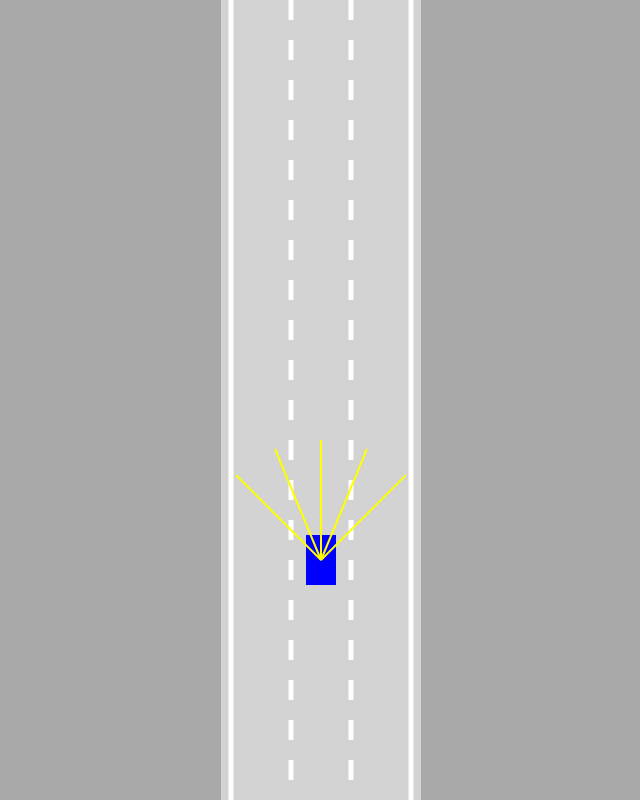
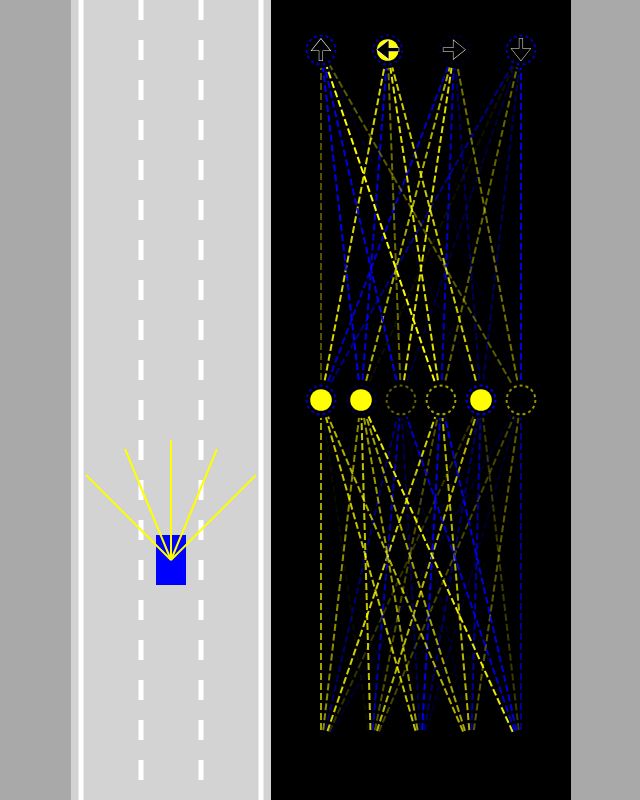
Before and after one commit to Matteo-Ricciotti/self-driving-car, a website with bundled scripts: page index.html in a window 1280 px wide. Shown: the whole page, without its empty margins (319-959 px from the left). Built offline with nearby package versions, Linux system fonts and the light colour scheme.

Commit message:
neural network and visualization

```diff
--- a/css/style.css
+++ b/css/style.css
@@ -12,6 +12,10 @@ body {
   overflow: hidden;
 }
 
-canvas {
+#car-canvas {
   background-color: lightgray;
 }
+
+#network-canvas {
+  background-color: black;
+}
--- a/index.html
+++ b/index.html
@@ -8,6 +8,7 @@
     <title>Self Driving Car</title>
   </head>
   <body>
-    <canvas></canvas>
+    <canvas id="car-canvas"></canvas>
+    <canvas id="network-canvas"></canvas>
   </body>
 </html>
--- /dev/null
+++ b/src/Visualizer.mjs
@@ -0,0 +1,125 @@
+import Level from './level.mjs';
+import NeuralNetwork from './neural-network.mjs';
+import { getRGBA, lerp } from './utils.mjs';
+
+class Visualizer {
+  /**
+   * @param {CanvasRenderingContext2D} ctx
+   * @param {NeuralNetwork} network
+   */
+  static drawNetwork(ctx, network) {
+    const margin = 50;
+
+    const left = margin;
+    const top = margin;
+    const width = ctx.canvas.width - margin * 2;
+    const height = ctx.canvas.height - margin * 2;
+
+    const levelHeight = height / network.levels.length;
+
+    for (let i = network.levels.length - 1; i >= 0; i--) {
+      const levelTop =
+        top +
+        lerp(
+          height - levelHeight,
+          0,
+          network.levels.length == 1 ? 0.5 : i / (network.levels.length - 1),
+        );
+
+      ctx.setLineDash([7, 3]);
+
+      Visualizer.drawLevel(
+        ctx,
+        network.levels[i],
+        left,
+        levelTop,
+        width,
+        levelHeight,
+        i == network.levels.length - 1 ? ['🠉', '🠈', '🠊', '🠋'] : [],
+      );
+    }
+  }
+
+  /**
+   * @param {CanvasRenderingContext2D} ctx
+   * @param {Level} level
+   * @param {number} left
+   * @param {number} top
+   * @param {number} width
+   * @param {number} height
+   * @param {any[]} outputLabels
+   */
+  static drawLevel(ctx, level, left, top, width, height, outputLabels) {
+    const right = left + width;
+    const bottom = top + height;
+
+    const { inputs, outputs, weights, biases } = level;
+
+    for (let i = 0; i < inputs.length; i++) {
+      for (let j = 0; j < outputs.length; j++) {
+        ctx.beginPath();
+        ctx.moveTo(Visualizer.#getNodeX(inputs, i, left, right), bottom);
+        ctx.lineTo(Visualizer.#getNodeX(outputs, j, left, right), top);
+        ctx.lineWidth = 2;
+        ctx.strokeStyle = getRGBA(weights[i][j]);
+        ctx.stroke();
+      }
+    }
+
+    const nodeRadius = 18;
+    for (let i = 0; i < inputs.length; i++) {
+      const x = Visualizer.#getNodeX(inputs, i, left, right);
+      ctx.beginPath();
+      ctx.arc(x, bottom, nodeRadius, 0, Math.PI * 2);
+      ctx.fillStyle = 'black';
+      ctx.fill();
+      ctx.beginPath();
+      ctx.arc(x, bottom, nodeRadius * 0.6, 0, Math.PI * 2);
+      ctx.fillStyle = getRGBA(inputs[i]);
+      ctx.fill();
+    }
+
+    for (let i = 0; i < outputs.length; i++) {
+      const x = Visualizer.#getNodeX(outputs, i, left, right);
+      ctx.beginPath();
+      ctx.arc(x, top, nodeRadius, 0, Math.PI * 2);
+      ctx.fillStyle = 'black';
+      ctx.fill();
+      ctx.beginPath();
+      ctx.arc(x, top, nodeRadius * 0.6, 0, Math.PI * 2);
+      ctx.fillStyle = getRGBA(outputs[i]);
+      ctx.fill();
+
+      ctx.beginPath();
+      ctx.lineWidth = 2;
+      ctx.arc(x, top, nodeRadius * 0.8, 0, Math.PI * 2);
+      ctx.strokeStyle = getRGBA(biases[i]);
+      ctx.setLineDash([3, 3]);
+      ctx.stroke();
+      ctx.setLineDash([]);
+
+      if (outputLabels[i]) {
+        ctx.beginPath();
+        ctx.textAlign = 'center';
+        ctx.textBaseline = 'middle';
+        ctx.fillStyle = 'black';
+        ctx.strokeStyle = 'white';
+        ctx.font = nodeRadius * 1.5 + 'px Arial';
+        ctx.fillText(outputLabels[i], x, top + nodeRadius * 0.1);
+        ctx.lineWidth = 0.5;
+        ctx.strokeText(outputLabels[i], x, top + nodeRadius * 0.1);
+      }
+    }
+  }
+
+  /**
+   * @param {string | any[]} nodes
+   * @param {number} index
+   * @param {any} left
+   * @param {any} right
+   */
+  static #getNodeX(nodes, index, left, right) {
+    return lerp(left, right, nodes.length == 1 ? 0.5 : index / (nodes.length - 1));
+  }
+}
+export default Visualizer;
--- a/src/car.mjs
+++ b/src/car.mjs
@@ -1,4 +1,5 @@
 import Controls from './controls.mjs';
+import NeuralNetwork from './neural-network.mjs';
 import Sensor from './sensor.mjs';
 import { polysIntersect } from './utils.mjs';
 
@@ -8,7 +9,7 @@ class Car {
    * @param {number} y
    * @param {number} width
    * @param {number} height
-   * @param {'KEYS' | 'DUMMY'} controlType
+   * @param {'KEYS' | 'DUMMY' | 'AI'} controlType
    * @param {number} maxSpeed
    */
   constructor(x, y, width, height, controlType, maxSpeed = 5) {
@@ -32,8 +33,11 @@ class Car {
     this.controlType = controlType;
     this.controls = new Controls(controlType);
 
+    this.useBrain = controlType === 'AI';
+
     if (controlType !== 'DUMMY') {
       this.sensors = new Sensor(this);
+      this.brain = new NeuralNetwork([this.sensors.rayCount, 6, 4]);
     }
   }
 
@@ -51,6 +55,16 @@ class Car {
 
     if (this.sensors) {
       this.sensors.update(roadBorders, traffic);
+
+      const offsets = this.sensors.readings.map((s) => (s == null ? 0 : 1 - s.offset));
+      const outputs = NeuralNetwork.feedForward(offsets, this.brain);
+
+      if (this.useBrain) {
+        this.controls.forward = outputs[0];
+        this.controls.left = outputs[1];
+        this.controls.right = outputs[2];
+        this.controls.reverse = outputs[3];
+      }
     }
   };
 
--- a/src/controls.mjs
+++ b/src/controls.mjs
@@ -5,7 +5,7 @@ class Controls {
   reverse = false;
 
   /**
-   * @param {'KEYS' | 'DUMMY'} controlType
+   * @param {'KEYS' | 'DUMMY' | 'AI'} controlType
    */
   constructor(controlType) {
     switch (controlType) {
--- /dev/null
+++ b/src/level.mjs
@@ -0,0 +1,62 @@
+class Level {
+  /**
+   * @param {number} inputCount
+   * @param {number} outputCount
+   */
+  constructor(inputCount, outputCount) {
+    this.inputs = new Array(inputCount);
+    this.outputs = new Array(outputCount);
+
+    this.biases = new Array(outputCount);
+    this.weights = [];
+
+    for (let i = 0; i < inputCount; i++) {
+      this.weights[i] = new Array(outputCount);
+    }
+
+    Level.#randomize(this);
+  }
+
+  /**
+   * @param {Level} level
+   */
+  static #randomize = (level) => {
+    for (let i = 0; i < level.inputs.length; i++) {
+      for (let j = 0; j < level.outputs.length; j++) {
+        level.weights[i][j] = Math.random() * 2 - 1;
+      }
+    }
+
+    for (let i = 0; i < level.biases.length; i++) {
+      level.biases[i] = Math.random() * 2 - 1;
+    }
+  };
+
+  /**
+   * @param {Array<any>} givenInputs
+   * @param {Level} level
+   */
+  static feedForward = (givenInputs, level) => {
+    for (let i = 0; i < level.inputs.length; i++) {
+      level.inputs[i] = givenInputs[i];
+    }
+
+    for (let i = 0; i < level.outputs.length; i++) {
+      let sum = 0;
+
+      for (let j = 0; j < level.inputs.length; j++) {
+        sum += level.inputs[j] * level.weights[j][i];
+      }
+
+      if (sum > level.biases[i]) {
+        level.outputs[i] = 1;
+      } else {
+        level.outputs[i] = 0;
+      }
+    }
+
+    return level.outputs;
+  };
+}
+
+export default Level;
--- /dev/null
+++ b/src/neural-network.mjs
@@ -0,0 +1,30 @@
+import Level from './level.mjs';
+
+class NeuralNetwork {
+  /**
+   * @param {Array<number>} neuronCounts
+   */
+  constructor(neuronCounts) {
+    this.levels = [];
+
+    for (let i = 0; i < neuronCounts.length - 1; i++) {
+      this.levels.push(new Level(neuronCounts[i], neuronCounts[i + 1]));
+    }
+  }
+
+  /**
+   * @param {Array<any>} givenInputs
+   * @param {NeuralNetwork} network
+   */
+  static feedForward = (givenInputs, network) => {
+    let outputs = Level.feedForward(givenInputs, network.levels[0]);
+
+    for (let i = 1; i < network.levels.length; i++) {
+      outputs = Level.feedForward(outputs, network.levels[i]);
+    }
+
+    return outputs;
+  };
+}
+
+export default NeuralNetwork;
--- a/src/script.mjs
+++ b/src/script.mjs
@@ -1,37 +1,49 @@
+import Visualizer from './Visualizer.mjs';
 import Car from './car.mjs';
 import Road from './road.mjs';
-import { resetCanvas } from './utils.mjs';
+import { resetCarCanvas, resetNetworkCanvas } from './utils.mjs';
 
-const canvas = document.querySelector('canvas');
-const ctx = canvas.getContext('2d');
+/** @type {HTMLCanvasElement} */
+const carCanvas = document.querySelector('#car-canvas');
+/** @type {HTMLCanvasElement} */
+const networkCanvas = document.querySelector('#network-canvas');
 
-resetCanvas(canvas);
+const carCtx = carCanvas.getContext('2d');
+const networkCtx = networkCanvas.getContext('2d');
 
-const road = new Road(canvas.width / 2, canvas.width * 0.9);
-const car = new Car(road.getLaneCenter(1), 100, 30, 50, 'KEYS');
+resetCarCanvas(carCanvas);
+resetNetworkCanvas(networkCanvas);
+
+const road = new Road(carCanvas.width / 2, carCanvas.width * 0.9);
+const car = new Car(road.getLaneCenter(1), 100, 30, 50, 'AI');
 const traffic = [new Car(road.getLaneCenter(1), -100, 30, 50, 'DUMMY', 3)];
 
-const loop = () => {
+const loop = (time) => {
   for (let i = 0; i < traffic.length; ++i) {
-    traffic[i].update(ctx, road.borders, []);
+    traffic[i].update(carCtx, road.borders, []);
   }
 
-  car.update(ctx, road.borders, traffic);
+  car.update(carCtx, road.borders, traffic);
 
-  resetCanvas(canvas);
+  resetCarCanvas(carCanvas);
+  resetNetworkCanvas(networkCanvas);
 
-  ctx.save();
-  ctx.translate(0, -car.y + canvas.height * 0.7);
+  carCtx.save();
+  carCtx.translate(0, -car.y + carCanvas.height * 0.7);
 
-  road.draw(ctx);
+  road.draw(carCtx);
 
   for (let i = 0; i < traffic.length; ++i) {
-    traffic[i].draw(ctx, 'red');
+    traffic[i].draw(carCtx, 'red');
   }
 
-  car.draw(ctx, 'blue');
+  car.draw(carCtx, 'blue');
 
-  ctx.restore();
+  carCtx.restore();
+
+  networkCtx.lineDashOffset = -time / 50;
+
+  Visualizer.drawNetwork(networkCtx, car.brain);
 
   requestAnimationFrame(loop);
 };
--- a/src/utils.mjs
+++ b/src/utils.mjs
@@ -1,9 +1,17 @@
 /**
  * @param {HTMLCanvasElement} canvas
  */
-export const resetCanvas = (canvas) => {
+export const resetCarCanvas = (canvas) => {
   canvas.height = window.innerHeight;
   canvas.width = 200;
+};
+
+/**
+ * @param {HTMLCanvasElement} canvas
+ */
+export const resetNetworkCanvas = (canvas) => {
+  canvas.height = window.innerHeight;
+  canvas.width = 300;
 };
 
 /**
@@ -61,3 +69,16 @@ export const polysIntersect = (poly1, poly2) => {
 
   return false;
 };
+
+/**
+ * @param {number} value
+ */
+export const getRGBA = (value) => {
+  const alpha = Math.abs(value);
+
+  const R = value < 0 ? 0 : 255;
+  const G = R;
+  const B = value > 0 ? 0 : 255;
+
+  return 'rgba(' + R + ',' + G + ',' + B + ',' + alpha + ')';
+};
```
